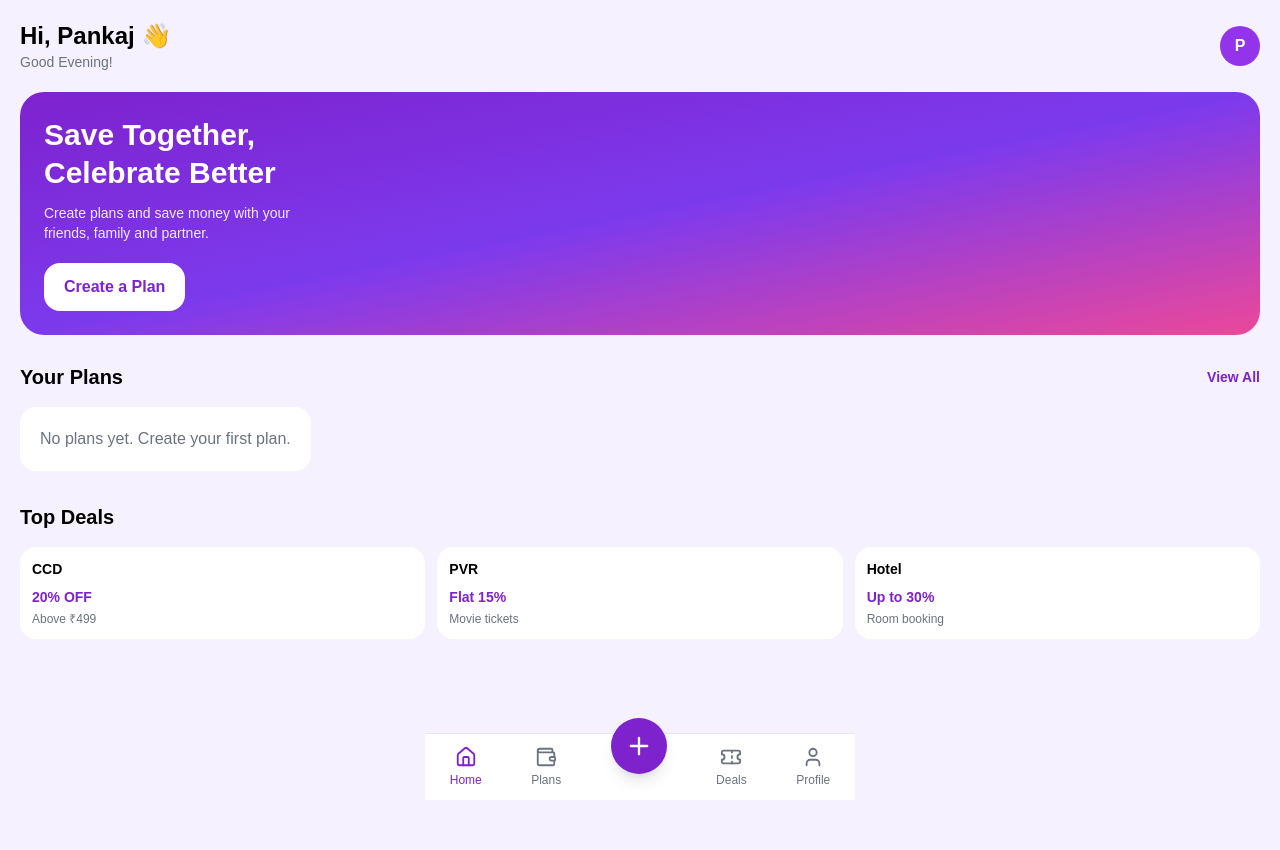
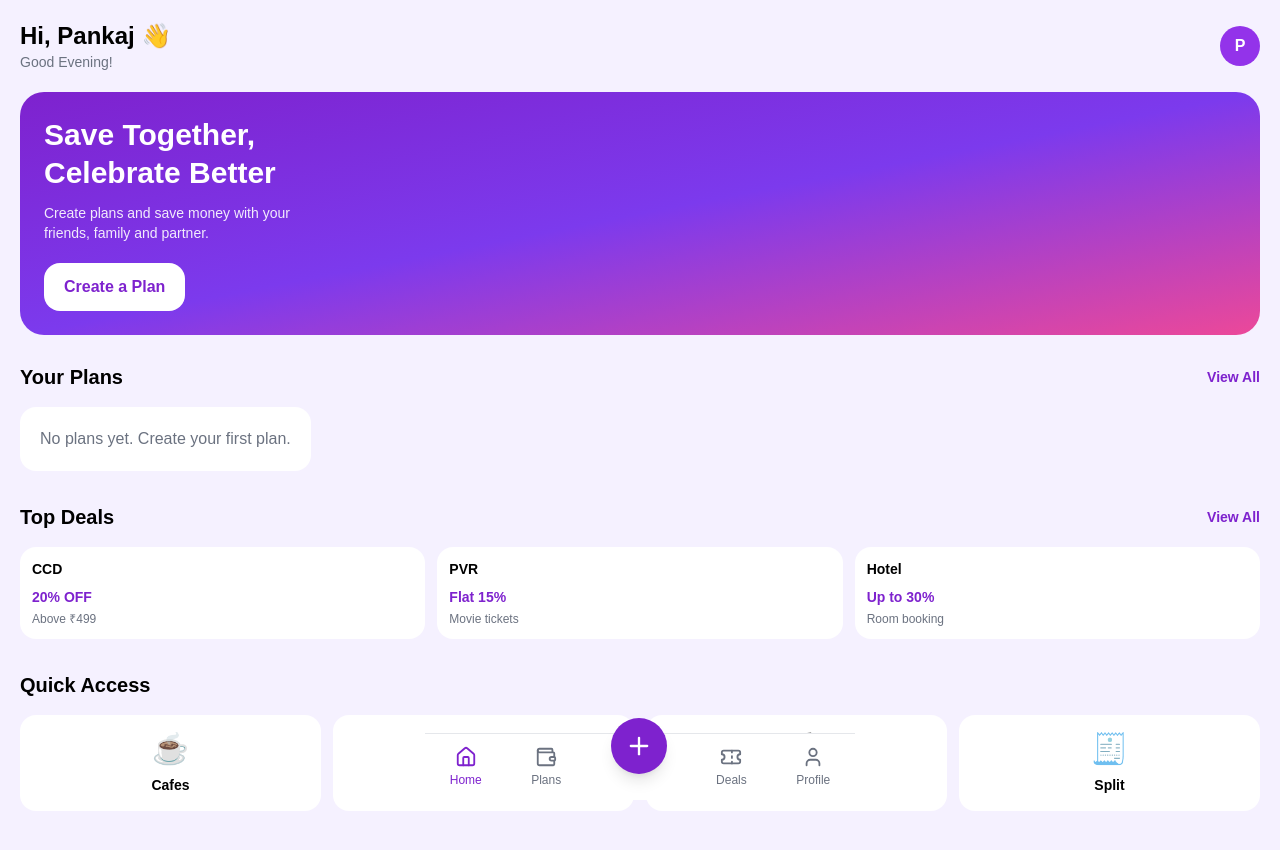
Before and after one commit to pankajverma001/planz, a Next.js app: page / in a window 1280 px wide. Shown: the top 850 px of the page. Before the commit the page ends 800 px from the top, so only its background shows below. Built offline with nearby package versions, Linux system fonts and the light colour scheme; no server answers; the database is empty.

Commit message:
updated homepage navigation

```diff
--- a/app/page.tsx
+++ b/app/page.tsx
@@ -47,10 +47,7 @@ export default function Home() {
           <h1 className="text-2xl font-bold text-black">
             Hi, Pankaj 👋
           </h1>
-
-    <p className="text-gray-500 text-sm">
-      Good Evening!
-    </p>
+          <p className="text-gray-500 text-sm">Good Evening!</p>
         </div>
 
         <a
@@ -83,9 +80,13 @@ export default function Home() {
       <section className="px-5 mt-7">
         <div className="flex items-center justify-between mb-4">
           <h2 className="font-bold text-xl">Your Plans</h2>
-          <button className="text-purple-700 font-semibold text-sm">
+
+          <a
+            href="/plans"
+            className="text-purple-700 font-semibold text-sm"
+          >
             View All
-          </button>
+          </a>
         </div>
 
         <div className="flex gap-4 overflow-x-auto">
@@ -94,7 +95,7 @@ export default function Home() {
               No plans yet. Create your first plan.
             </div>
           ) : (
-            plans.map((plan) => {
+            plans.slice(0, 5).map((plan) => {
               const percent = Math.min(
                 (plan.collected_amount / plan.goal_amount) * 100,
                 100
@@ -141,7 +142,16 @@ export default function Home() {
       </section>
 
       <section className="px-5 mt-8">
-        <h2 className="font-bold text-xl mb-4">Top Deals</h2>
+        <div className="flex items-center justify-between mb-4">
+          <h2 className="font-bold text-xl">Top Deals</h2>
+
+          <a
+            href="/deals"
+            className="text-purple-700 font-semibold text-sm"
+          >
+            View All
+          </a>
+        </div>
 
         <div className="grid grid-cols-3 gap-3">
           <div className="bg-white rounded-2xl p-3">
@@ -170,16 +180,45 @@ export default function Home() {
         </div>
       </section>
 
+      <section className="px-5 mt-8">
+        <h2 className="font-bold text-xl mb-4">Quick Access</h2>
+
+        <div className="grid grid-cols-4 gap-3">
+          <a href="/deals" className="bg-white rounded-2xl p-4 text-center">
+            <div className="text-3xl">☕</div>
+            <p className="text-sm mt-2 font-semibold">Cafes</p>
+          </a>
+
+          <a href="/deals" className="bg-white rounded-2xl p-4 text-center">
+            <div className="text-3xl">🏨</div>
+            <p className="text-sm mt-2 font-semibold">Hotels</p>
+          </a>
+
+          <a href="/movies" className="bg-white rounded-2xl p-4 text-center">
+            <div className="text-3xl">🎬</div>
+            <p className="text-sm mt-2 font-semibold">Movies</p>
+          </a>
+
+          <a
+            href="/split-bill"
+            className="bg-white rounded-2xl p-4 text-center"
+          >
+            <div className="text-3xl">🧾</div>
+            <p className="text-sm mt-2 font-semibold">Split</p>
+          </a>
+        </div>
+      </section>
+
       <div className="fixed bottom-0 left-0 right-0 max-w-[430px] mx-auto bg-white border-t flex justify-around py-3">
-        <button className="flex flex-col items-center text-purple-700">
+        <a href="/" className="flex flex-col items-center text-purple-700">
           <HomeIcon size={22} />
           <span className="text-xs mt-1">Home</span>
-        </button>
+        </a>
 
-        <button className="flex flex-col items-center text-gray-500">
+        <a href="/plans" className="flex flex-col items-center text-gray-500">
           <Wallet size={22} />
           <span className="text-xs mt-1">Plans</span>
-        </button>
+        </a>
 
         <a
           href="/create-plan"
@@ -188,15 +227,15 @@ export default function Home() {
           <Plus size={28} />
         </a>
 
-        <button className="flex flex-col items-center text-gray-500">
+        <a href="/deals" className="flex flex-col items-center text-gray-500">
           <Ticket size={22} />
           <span className="text-xs mt-1">Deals</span>
-        </button>
+        </a>
 
-        <button className="flex flex-col items-center text-gray-500">
+        <a href="/profile" className="flex flex-col items-center text-gray-500">
           <User size={22} />
           <span className="text-xs mt-1">Profile</span>
-        </button>
+        </a>
       </div>
     </main>
   );
```
Lines whose indentation alone changed are shown as unchanged.
